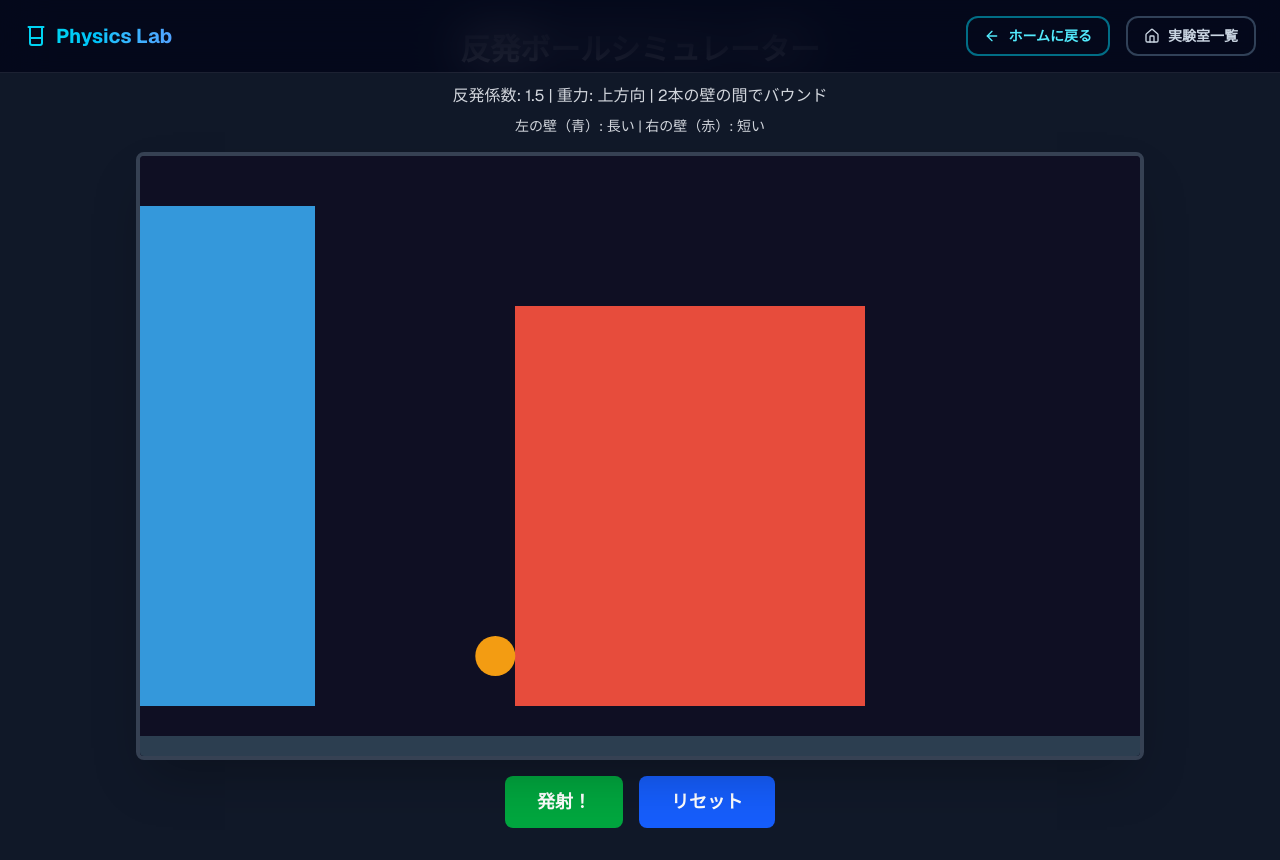
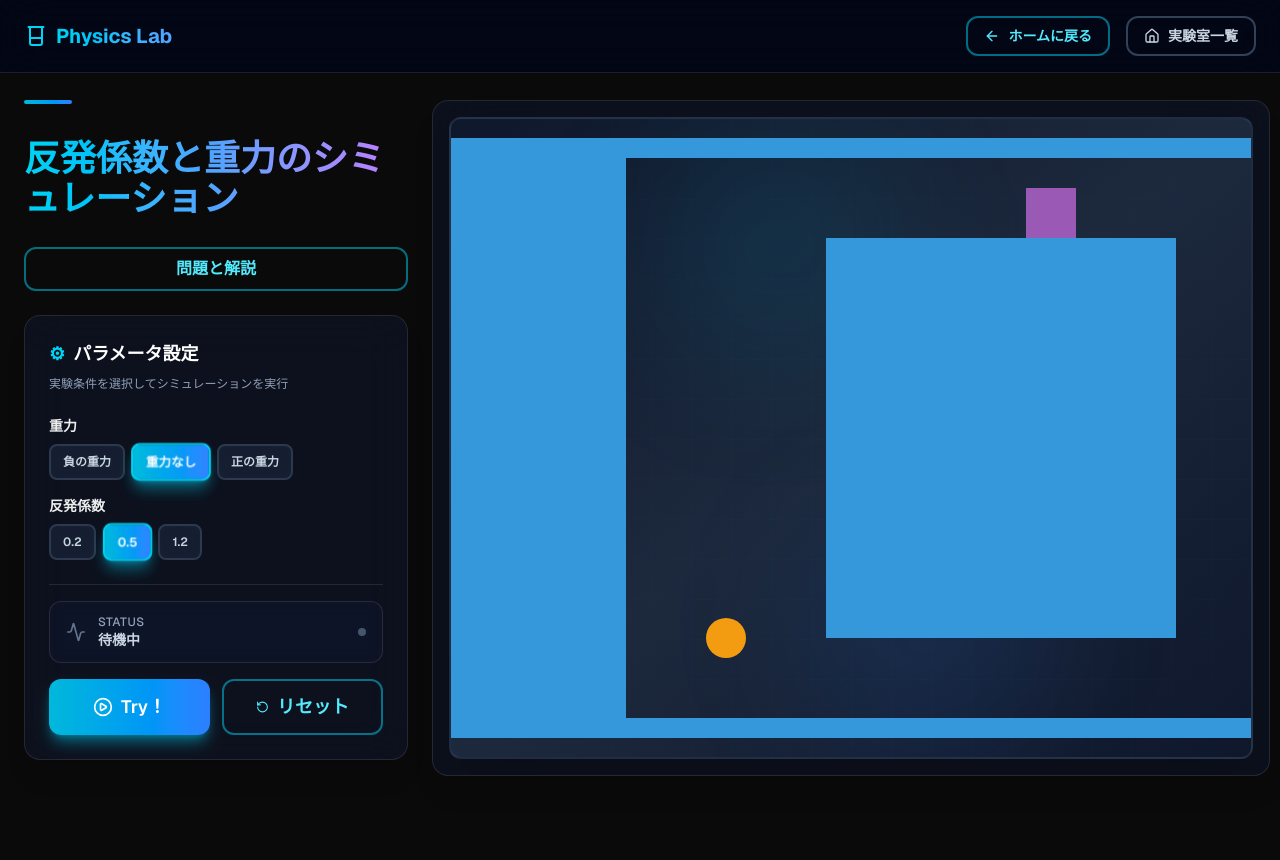
Before and after one commit to yuke325/physics-problems, a Next.js app: page /rebound-ball in a window 1280 px wide. After the commit the page ends 800 px from the top, so only its background shows below. Built offline with nearby package versions, Linux system fonts and the light colour scheme.

Commit message:
fix: directory name

```diff
--- a/app/aaa/components/rebound-ball.tsx
+++ /dev/null
@@ -1,165 +0,0 @@
-"use client";
-
-import type React from "react";
-import { useRef, useState } from "react";
-import Matter from "matter-js";
-import { PhysicsContainer } from "@/components/physics/Container";
-import { ParamsButton } from "@/components/physics/ParamsButton";
-import { useMatterCanvas } from "@/lib/useMatterCanvas";
-import {
-  INITIAL_BALL_POSITION,
-  INITIAL_BLOCK_POSITION,
-  type GravityMode,
-  type RestitutionMode,
-  getGravityValue,
-  getRestitutionValue,
-} from "../lib/constants";
-import { reboundBallMatter } from "../lib/matter";
-
-const ReboundBall: React.FC<{ title: string }> = ({ title }) => {
-  const [isFalling, setIsFalling] = useState(false);
-  const [gravityMode, setGravityMode] = useState<GravityMode>("0");
-  const [restitutionMode, setRestitutionMode] = useState<RestitutionMode>("0.5");
-
-  const groundRef = useRef<Matter.Body | null>(null);
-  const leftWallRef = useRef<Matter.Body | null>(null);
-  const rightWallRef = useRef<Matter.Body | null>(null);
-  const ceillingRef = useRef<Matter.Body | null>(null);
-  const ballRef = useRef<Matter.Body | null>(null);
-  const blockRef = useRef<Matter.Body | null>(null);
-
-  const { canvasRef, engineRef } = useMatterCanvas(() =>
-    reboundBallMatter({
-      groundRef,
-      leftWallRef,
-      rightWallRef,
-      ceilingRef: ceillingRef,
-      ballRef,
-      blockRef,
-    }),
-  );
-
-  const handleTry = () => {
-    if (ballRef.current && engineRef.current && !isFalling) {
-      engineRef.current.gravity.y = getGravityValue(gravityMode);
-
-      const restitutionValue = getRestitutionValue(restitutionMode);
-      Matter.Body.set(ballRef.current, {
-        restitution: restitutionValue,
-        frictionAir: 0,
-      });
-
-      // ボールに右向きの初速度を与える
-      Matter.Body.setVelocity(ballRef.current, { x: 5, y: 0 });
-
-      if (rightWallRef.current) {
-        Matter.Body.set(rightWallRef.current, {
-          restitution: restitutionValue,
-        });
-      }
-
-      if (leftWallRef.current) {
-        Matter.Body.set(leftWallRef.current, {
-          restitution: restitutionValue,
-        });
-      }
-
-      if (ceillingRef.current) {
-        Matter.Body.set(ceillingRef.current, {
-          restitution: restitutionValue,
-        });
-      }
-
-      if (groundRef.current) {
-        Matter.Body.set(groundRef.current, {
-          restitution: restitutionValue,
-        });
-      }
-
-      if (blockRef.current) {
-        Matter.Body.set(blockRef.current, {
-          restitution: restitutionValue,
-        });
-      }
-
-      setIsFalling(true);
-    }
-  };
-
-  const handleReset = () => {
-    if (ballRef.current && engineRef.current) {
-      Matter.Body.setPosition(ballRef.current, INITIAL_BALL_POSITION);
-      Matter.Body.setVelocity(ballRef.current, { x: 0, y: 0 });
-      Matter.Body.setAngularVelocity(ballRef.current, 0);
-      engineRef.current.gravity.y = 0;
-      setIsFalling(false);
-    }
-    if (blockRef.current) {
-      Matter.Body.setPosition(blockRef.current, INITIAL_BLOCK_POSITION);
-      Matter.Body.setVelocity(blockRef.current, { x: 0, y: 0 });
-      Matter.Body.setAngularVelocity(blockRef.current, 0);
-    }
-  };
-
-  return (
-    <PhysicsContainer
-      title={title}
-      canvasRef={canvasRef}
-      onTry={handleTry}
-      onReset={handleReset}
-      isFalling={isFalling}
-    >
-      <div className="flex flex-col gap-4">
-        <div>
-          <h3 className="text-sm font-semibold mb-2">重力</h3>
-          <div className="flex gap-2">
-            <ParamsButton
-              label="負の重力"
-              onClick={() => setGravityMode("-")}
-              isSelected={gravityMode === "-"}
-              disabled={isFalling}
-            />
-            <ParamsButton
-              label="重力なし"
-              onClick={() => setGravityMode("0")}
-              isSelected={gravityMode === "0"}
-              disabled={isFalling}
-            />
-            <ParamsButton
-              label="正の重力"
-              onClick={() => setGravityMode("+")}
-              isSelected={gravityMode === "+"}
-              disabled={isFalling}
-            />
-          </div>
-        </div>
-
-        <div>
-          <h3 className="text-sm font-semibold mb-2">反発係数</h3>
-          <div className="flex gap-2">
-            <ParamsButton
-              label="0.2"
-              onClick={() => setRestitutionMode("-0.2")}
-              isSelected={restitutionMode === "-0.2"}
-              disabled={isFalling}
-            />
-            <ParamsButton
-              label="0.5"
-              onClick={() => setRestitutionMode("0.5")}
-              isSelected={restitutionMode === "0.5"}
-              disabled={isFalling}
-            />
-            <ParamsButton
-              label="1.2"
-              onClick={() => setRestitutionMode("1.2")}
-              isSelected={restitutionMode === "1.2"}
-              disabled={isFalling}
-            />
-          </div>
-        </div>
-      </div>
-    </PhysicsContainer>
-  );
-};
-
-export default ReboundBall;
--- a/app/aaa/page.tsx
+++ /dev/null
@@ -1,5 +0,0 @@
-import ReboundBall from "./components/rebound-ball";
-
-export default function Page() {
-  return <ReboundBall title="反発係数と重力のシミュレーション" />;
-}
--- a/app/rebound-ball/components/rebound-ball.tsx
+++ b/app/rebound-ball/components/rebound-ball.tsx
@@ -1,178 +1,164 @@
 "use client";
 
+import type React from "react";
+import { useRef, useState } from "react";
 import Matter from "matter-js";
-import type React from "react";
-import { useEffect, useRef, useState } from "react";
+import { PhysicsContainer } from "@/components/physics/Container";
+import { ParamsButton } from "@/components/physics/ParamsButton";
+import { useMatterCanvas } from "@/lib/useMatterCanvas";
+import {
+  INITIAL_BALL_POSITION,
+  INITIAL_BLOCK_POSITION,
+  type GravityMode,
+  type RestitutionMode,
+  getGravityValue,
+  getRestitutionValue,
+} from "../lib/constants";
+import { reboundBallMatter } from "../lib/matter";
 
-const ReboundBall: React.FC = () => {
-  const canvasRef = useRef<HTMLCanvasElement>(null);
-  const engineRef = useRef<Matter.Engine | null>(null);
-  const renderRef = useRef<Matter.Render | null>(null);
-  const runnerRef = useRef<Matter.Runner | null>(null);
-  const ballRef = useRef<Matter.Body | null>(null);
+const ReboundBall: React.FC<{ title: string }> = ({ title }) => {
+  const [isFalling, setIsFalling] = useState(false);
+  const [gravityMode, setGravityMode] = useState<GravityMode>("0");
+  const [restitutionMode, setRestitutionMode] = useState<RestitutionMode>("0.5");
+
+  const groundRef = useRef<Matter.Body | null>(null);
   const leftWallRef = useRef<Matter.Body | null>(null);
   const rightWallRef = useRef<Matter.Body | null>(null);
-  const [isSimulating, setIsSimulating] = useState(false);
+  const ceillingRef = useRef<Matter.Body | null>(null);
+  const ballRef = useRef<Matter.Body | null>(null);
+  const blockRef = useRef<Matter.Body | null>(null);
 
-  useEffect(() => {
-    if (!canvasRef.current) return;
+  const { canvasRef, engineRef } = useMatterCanvas(() =>
+    reboundBallMatter({
+      groundRef,
+      leftWallRef,
+      rightWallRef,
+      ceilingRef: ceillingRef,
+      ballRef,
+      blockRef,
+    }),
+  );
 
-    // エンジンの作成（最初は重力なし）
-    const engine = Matter.Engine.create({
-      gravity: { x: 0, y: 0 }, // 最初は重力なし
-    });
-    engineRef.current = engine;
+  const handleTry = () => {
+    if (ballRef.current && engineRef.current && !isFalling) {
+      engineRef.current.gravity.y = getGravityValue(gravityMode);
 
-    // レンダラーの作成
-    const render = Matter.Render.create({
-      canvas: canvasRef.current,
-      engine: engine,
-      options: {
-        width: 1000,
-        height: 600,
-        wireframes: false,
-        background: "#0f0f23",
-      },
-    });
-    renderRef.current = render;
+      const restitutionValue = getRestitutionValue(restitutionMode);
+      Matter.Body.set(ballRef.current, {
+        restitution: restitutionValue,
+        frictionAir: 0,
+      });
 
-    // 地面
-    const ground = Matter.Bodies.rectangle(500, 590, 1000, 20, {
-      isStatic: true,
-      render: {
-        fillStyle: "#2c3e50",
-      },
-    });
+      // ボールに右向きの初速度を与える
+      Matter.Body.setVelocity(ballRef.current, { x: 5, y: 0 });
 
-    // 左の壁（長い方） - 画面左端から高さ500の壁
-    const leftWall = Matter.Bodies.rectangle(0, 300, 350, 500, {
-      isStatic: true,
-      restitution: 1.2, // 反発係数1.5
-      render: {
-        fillStyle: "#3498db",
-      },
-    });
-    leftWallRef.current = leftWall;
+      if (rightWallRef.current) {
+        Matter.Body.set(rightWallRef.current, {
+          restitution: restitutionValue,
+        });
+      }
 
-    // 右の壁（短い方） - 画面右端から高さ400の壁
-    const rightWall = Matter.Bodies.rectangle(550, 350, 350, 400, {
-      isStatic: true,
-      restitution: 1.2, // 反発係数1.5
-      render: {
-        fillStyle: "#e74c3c",
-      },
-    });
-    rightWallRef.current = rightWall;
+      if (leftWallRef.current) {
+        Matter.Body.set(leftWallRef.current, {
+          restitution: restitutionValue,
+        });
+      }
 
-    // ボール（左の壁の右側近くに配置）
-    const ball = Matter.Bodies.circle(400, 500, 20, {
-      restitution: 1.2, // 反発係数1.5
-      friction: 0,
-      frictionAir: 0,
-      density: 0.001,
-      render: {
-        fillStyle: "#f39c12",
-      },
-    });
-    ballRef.current = ball;
+      if (ceillingRef.current) {
+        Matter.Body.set(ceillingRef.current, {
+          restitution: restitutionValue,
+        });
+      }
 
-    // ワールドに追加
-    Matter.Composite.add(engine.world, [ground, leftWall, rightWall, ball]);
+      if (groundRef.current) {
+        Matter.Body.set(groundRef.current, {
+          restitution: restitutionValue,
+        });
+      }
 
-    // レンダラーを実行
-    Matter.Render.run(render);
+      if (blockRef.current) {
+        Matter.Body.set(blockRef.current, {
+          restitution: restitutionValue,
+        });
+      }
 
-    // エンジンを実行
-    const runner = Matter.Runner.create();
-    runnerRef.current = runner;
-    Matter.Runner.run(runner, engine);
-
-    // クリーンアップ関数
-    return () => {
-      if (renderRef.current) {
-        Matter.Render.stop(renderRef.current);
-        renderRef.current.canvas.remove();
-      }
-      if (runnerRef.current && engineRef.current) {
-        Matter.Runner.stop(runnerRef.current);
-        Matter.Engine.clear(engineRef.current);
-      }
-    };
-  }, []);
-
-  // 発射ボタン
-  const handleLaunch = () => {
-    if (ballRef.current && engineRef.current && !isSimulating) {
-      // 重力を発生させる（上方向）
-      engineRef.current.gravity.y = -0.4;
-
-      // 右方向（右の壁に向かって）に発射
-      Matter.Body.setVelocity(ballRef.current, { x: 10, y: 0 });
-      setIsSimulating(true);
+      setIsFalling(true);
     }
   };
 
-  // リセット
   const handleReset = () => {
-    if (engineRef.current && ballRef.current) {
-      // 重力をゼロに戻す
+    if (ballRef.current && engineRef.current) {
+      Matter.Body.setPosition(ballRef.current, INITIAL_BALL_POSITION);
+      Matter.Body.setVelocity(ballRef.current, { x: 0, y: 0 });
+      Matter.Body.setAngularVelocity(ballRef.current, 0);
       engineRef.current.gravity.y = 0;
-
-      // 古いボールを削除
-      Matter.Composite.remove(engineRef.current.world, ballRef.current);
-
-      // 新しいボールを初期位置に作成
-      const newBall = Matter.Bodies.circle(400, 500, 20, {
-        restitution: 1.2,
-        friction: 0,
-        frictionAir: 0,
-        density: 0.001,
-        render: {
-          fillStyle: "#f39c12",
-        },
-      });
-
-      Matter.Body.setVelocity(newBall, { x: 0, y: 0 });
-      ballRef.current = newBall;
-
-      Matter.Composite.add(engineRef.current.world, newBall);
-      setIsSimulating(false);
+      setIsFalling(false);
+    }
+    if (blockRef.current) {
+      Matter.Body.setPosition(blockRef.current, INITIAL_BLOCK_POSITION);
+      Matter.Body.setVelocity(blockRef.current, { x: 0, y: 0 });
+      Matter.Body.setAngularVelocity(blockRef.current, 0);
     }
   };
 
   return (
-    <div className="flex flex-col items-center justify-center p-8">
-      <h1 className="text-3xl font-bold mb-4 text-white">
-        反発ボールシミュレーター
-      </h1>
+    <PhysicsContainer
+      title={title}
+      canvasRef={canvasRef}
+      onTry={handleTry}
+      onReset={handleReset}
+      isFalling={isFalling}
+    >
+      <div className="flex flex-col gap-4">
+        <div>
+          <h3 className="text-sm font-semibold mb-2">重力</h3>
+          <div className="flex gap-2">
+            <ParamsButton
+              label="負の重力"
+              onClick={() => setGravityMode("-")}
+              isSelected={gravityMode === "-"}
+              disabled={isFalling}
+            />
+            <ParamsButton
+              label="重力なし"
+              onClick={() => setGravityMode("0")}
+              isSelected={gravityMode === "0"}
+              disabled={isFalling}
+            />
+            <ParamsButton
+              label="正の重力"
+              onClick={() => setGravityMode("+")}
+              isSelected={gravityMode === "+"}
+              disabled={isFalling}
+            />
+          </div>
+        </div>
 
-      <div className="mb-4 text-gray-300 text-center">
-        <p>反発係数: 1.5 | 重力: 上方向 | 2本の壁の間でバウンド</p>
-        <p className="text-sm mt-2">左の壁（青）: 長い | 右の壁（赤）: 短い</p>
+        <div>
+          <h3 className="text-sm font-semibold mb-2">反発係数</h3>
+          <div className="flex gap-2">
+            <ParamsButton
+              label="0.2"
+              onClick={() => setRestitutionMode("-0.2")}
+              isSelected={restitutionMode === "-0.2"}
+              disabled={isFalling}
+            />
+            <ParamsButton
+              label="0.5"
+              onClick={() => setRestitutionMode("0.5")}
+              isSelected={restitutionMode === "0.5"}
+              disabled={isFalling}
+            />
+            <ParamsButton
+              label="1.2"
+              onClick={() => setRestitutionMode("1.2")}
+              isSelected={restitutionMode === "1.2"}
+              disabled={isFalling}
+            />
+          </div>
+        </div>
       </div>
-
-      <div className="border-4 border-gray-700 rounded-lg overflow-hidden shadow-2xl relative">
-        <canvas ref={canvasRef} />
-      </div>
-
-      <div className="mt-4 flex gap-4">
-        <button
-          type="button"
-          onClick={handleLaunch}
-          disabled={isSimulating}
-          className="px-8 py-3 bg-green-600 hover:bg-green-700 disabled:bg-gray-600 disabled:cursor-not-allowed text-white font-bold rounded-lg transition-colors text-lg"
-        >
-          発射！
-        </button>
-        <button
-          type="button"
-          onClick={handleReset}
-          className="px-8 py-3 bg-blue-600 hover:bg-blue-700 text-white font-bold rounded-lg transition-colors text-lg"
-        >
-          リセット
-        </button>
-      </div>
-    </div>
+    </PhysicsContainer>
   );
 };
 
--- a/app/rebound-ball/page.tsx
+++ b/app/rebound-ball/page.tsx
@@ -1,9 +1,5 @@
 import ReboundBall from "./components/rebound-ball";
 
-export default function Home() {
-  return (
-    <main className="min-h-screen bg-gray-900 flex items-center justify-center">
-      <ReboundBall />
-    </main>
-  );
+export default function Page() {
+  return <ReboundBall title="反発係数と重力のシミュレーション" />;
 }
```
Also changed, not shown: app/rebound-ball/lib/constants.ts (renamed from app/aaa/lib/constants.ts), app/rebound-ball/lib/matter.ts (renamed from app/aaa/lib/matter.ts).
